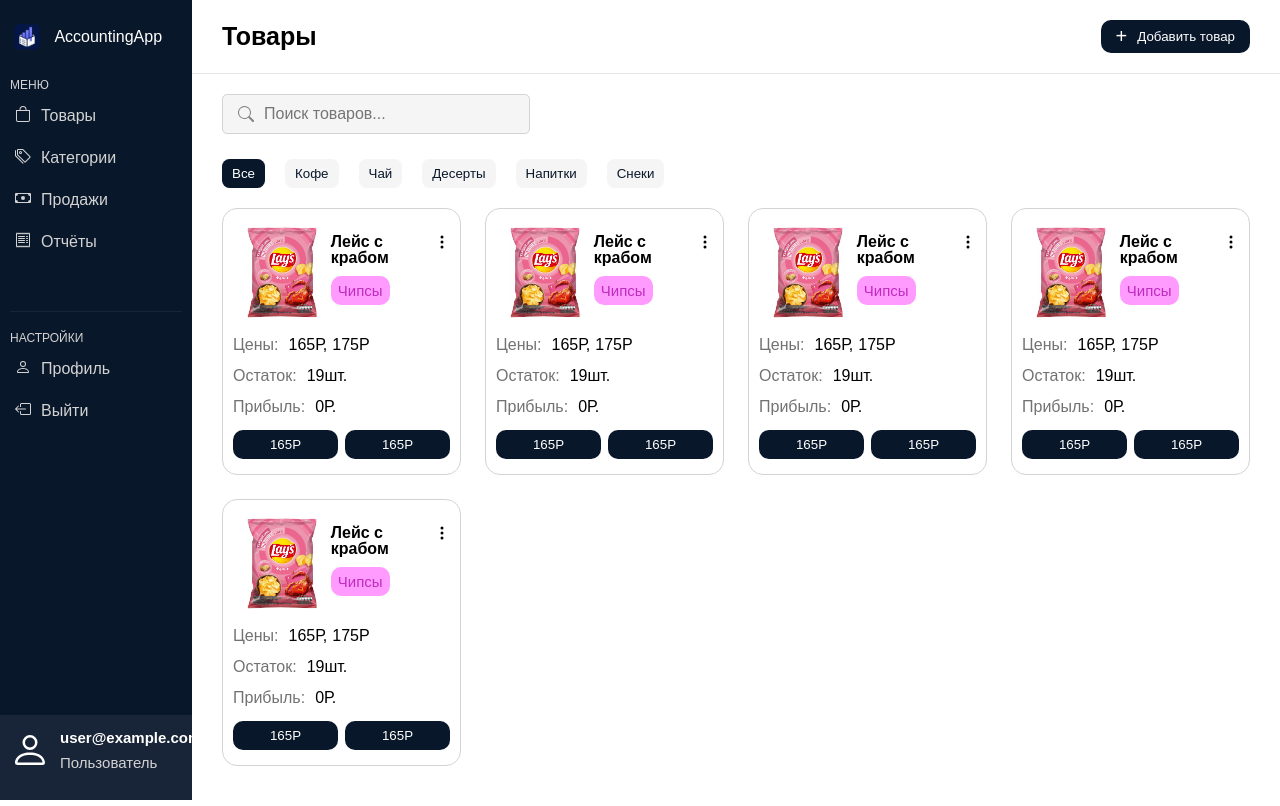
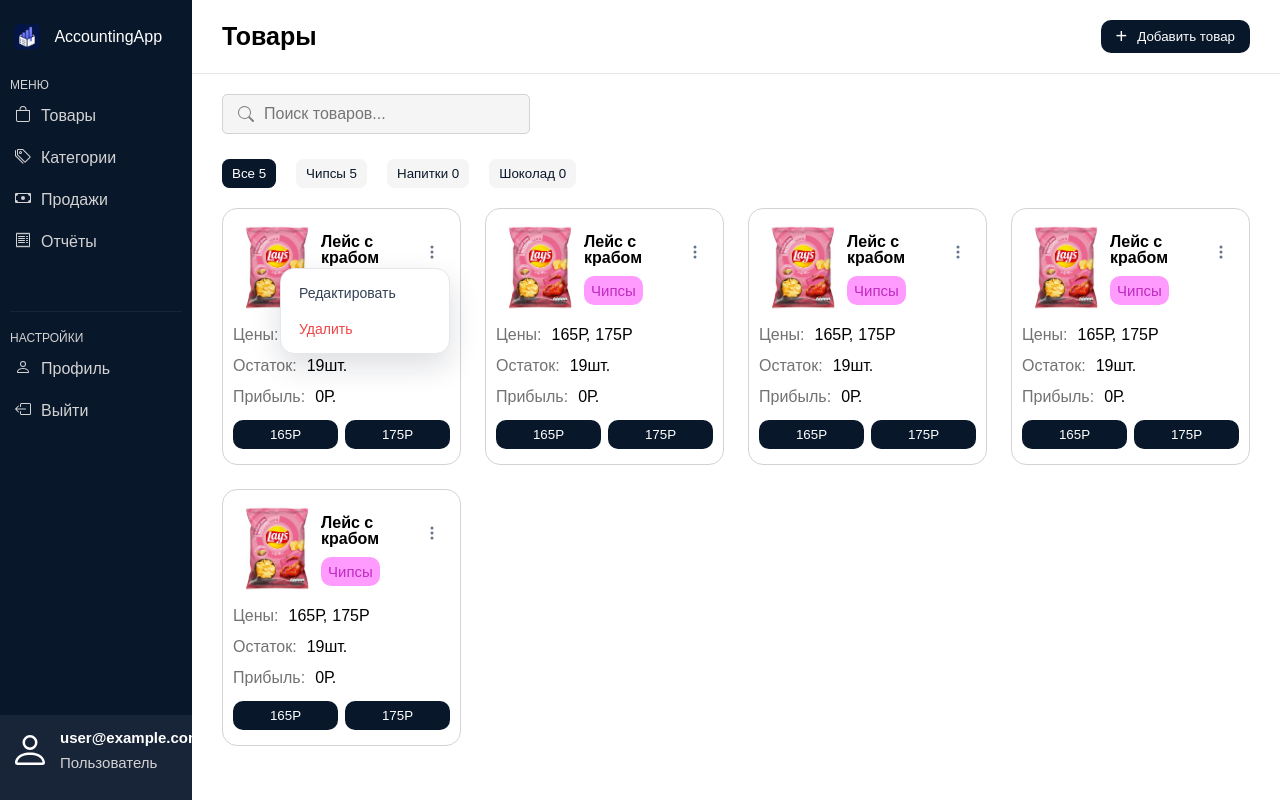
Before and after one commit to weaknumbness/AccountingApp, a React (Vite) app: page / in a window 1280 px wide. Both pictures are taken after a click on the button 442 px from the left and 243 px from the top of the page. Built offline with nearby package versions, Linux system fonts and the light colour scheme; the HTML template or start-up script is replaced by a standard one; a web font is replaced by a local one.

Commit message:
Added animations and count of products in categories

```diff
--- a/src/components/layout/AppBodySection.tsx
+++ b/src/components/layout/AppBodySection.tsx
@@ -1,56 +1,68 @@
 import { useState } from "react";
 import CategoryOfButtons from "../../features/categories/CategoryOfButtons";
 import Cards from "../../features/products/Cards";
-import type { CardData } from "../../types";
+import type { Product } from "../../types";
 import productPicture from "../assets/LaysCrab.jpg";
 
-const handleDelete = () => {};
-const handleSale = () => {};
-const handleChange = () => {};
+const handleSale = (productId: string) => {};
+const handleChange = (productId: string) => {};
 
 export default function AppBodySection() {
-  // Придумать создание уникального айди
-  const [mockCards, setMockCards] = useState<CardData[]>([
+  const categories = ["Чипсы", "Напитки", "Шоколад"];
+
+  const getCategoryCount = (categoryName: string) => {
+    if (categoryName === "Все") {
+      return mockCards.length;
+    }
+    return mockCards.filter((product) => product.category === categoryName)
+      .length;
+  };
+
+  const handleDelete = (productId: string) => {
+    setMockCards((prev) => prev.filter((product) => product.id !== productId));
+  };
+
+  const [mockCards, setMockCards] = useState<Product[]>([
     {
-      id: "xui",
-      price: [165, 175],
-      img: productPicture,
+      id: crypto.randomUUID(),
+      prices: [165, 175],
+      imageUrl: productPicture,
       title: "Лейс с крабом",
       stock: 19,
       profit: 0,
       category: "Чипсы",
     },
     {
-      id: "xui",
-      price: [165, 175],
-      img: productPicture,
+      id: crypto.randomUUID(),
+      prices: [165, 175],
+      imageUrl: productPicture,
       title: "Лейс с крабом",
       stock: 19,
       profit: 0,
       category: "Чипсы",
     },
     {
-      id: "xui",
-      price: [165, 175],
-      img: productPicture,
+      id: crypto.randomUUID(),
+      prices: [165, 175],
+      imageUrl: productPicture,
       title: "Лейс с крабом",
       stock: 19,
       profit: 0,
       category: "Чипсы",
     },
     {
-      id: "xui",
-      price: [165, 175],
-      img: productPicture,
+      id: crypto.randomUUID(),
+      prices: [165, 175],
+      imageUrl: productPicture,
       title: "Лейс с крабом",
       stock: 19,
       profit: 0,
       category: "Чипсы",
     },
     {
-      id: "xui",
-      price: [165, 175],
-      img: productPicture,
+      id: crypto.randomUUID(),
+      prices: [165, 175],
+      imageUrl: productPicture,
       title: "Лейс с крабом",
       stock: 19,
       profit: 0,
@@ -74,7 +86,10 @@
         <input type="text" placeholder="Поиск товаров..." />
       </label>
       <div className="category-buttons">
-        <CategoryOfButtons />
+        <CategoryOfButtons
+          categories={categories}
+          getCountsOfProducts={getCategoryCount}
+        />
       </div>
       <div className="cards-section">
         <Cards
--- a/src/features/categories/CategoryButton.tsx
+++ b/src/features/categories/CategoryButton.tsx
@@ -1,13 +1,14 @@
 type ButtonProps = {
   title: string;
   isActive: boolean;
+  getCountsOfProducts: (categoryName: string) => number;
 };
 
-export default function CategoryButton({ title, isActive }: ButtonProps) {
+export default function CategoryButton({ title, isActive, getCountsOfProducts}: ButtonProps) {
   // Придумать как реализовать активную кнопку
   return (
     <button className={isActive ? "category-button active" : "category-button"}>
-      {title}
+      {title} {getCountsOfProducts(title)}
     </button>
   );
 }
--- a/src/features/categories/CategoryOfButtons.tsx
+++ b/src/features/categories/CategoryOfButtons.tsx
@@ -1,20 +1,27 @@
-import { useState } from "react";
 import CategoryButton from "./CategoryButton";
 
-export default function CategoryOfButtons() {
-  const [buttons, setButtons] = useState<string[]>([
-    "Кофе",
-    "Чай",
-    "Десерты",
-    "Напитки",
-    "Снеки",
-  ]);
+type CategoriesProps = {
+  categories: string[];
+  getCountsOfProducts: (categoryName: string) => number;
+};
 
+export default function CategoryOfButtons({
+  categories,
+  getCountsOfProducts,
+}: CategoriesProps) {
   return (
     <div className="category-buttons">
-      <CategoryButton title="Все" isActive={true}/>
-      {buttons.map((button) => (
-        <CategoryButton title={button} isActive={false} />
+      <CategoryButton
+        title="Все"
+        isActive={true}
+        getCountsOfProducts={getCountsOfProducts}
+      />
+      {categories.map((button) => (
+        <CategoryButton
+          title={button}
+          isActive={false}
+          getCountsOfProducts={getCountsOfProducts}
+        />
       ))}
     </div>
   );
--- a/src/features/products/Card.tsx
+++ b/src/features/products/Card.tsx
@@ -1,30 +1,67 @@
 import { motion } from "motion/react";
-import type { CardProps } from "../../types";
+import type { ProductCardProps } from "../../types";
+import { useState } from "react";
+
+const cardVariants = {
+  hidden: {
+    y: 20,
+    opacity: 0,
+  },
+  visible: {
+    y: 0,
+    opacity: 1,
+  },
+};
 
 export default function Card({
-  id,
-  price,
-  img,
-  title,
-  stock,
-  profit,
+  product,
   onDelete,
   onChange,
   onSale,
-  category,
-}: CardProps) {
+}: ProductCardProps) {
+  const [isDropdownOpen, setIsDropdownOpen] = useState(false);
+
+  const handleToggleDropdown = () => {
+    setIsDropdownOpen((prev) => !prev);
+  };
+
+  const handleDeleteClick = () => {
+    onDelete(product.id);
+    setIsDropdownOpen(false);
+  };
+
   return (
-    <motion.div className="card">
+    <motion.div
+      className="card"
+      layout
+      variants={cardVariants}
+      exit={{
+        opacity: 0,
+        scale: 0.9,
+        y: -12,
+        filter: "blur(4px)",
+      }}
+      transition={{
+        duration: 0.22,
+        ease: "easeOut",
+      }}
+      whileHover={{
+        y: -4,
+      }}
+    >
       <div className="card-header">
         <div className="card-image">
-          <img src={img} alt="" />
+          <img src={product.imageUrl} alt="" />
         </div>
         <div className="card-titleAndCategory">
-          <div className="card-title">{title}</div>
-          <div className="card-category">{category}</div>
+          <div className="card-title">{product.title}</div>
+          <div className="card-category">{product.category}</div>
         </div>
         <div className="card-dropdown">
-          <button className="card-dropdown-button">
+          <button
+            className="card-dropdown-button"
+            onClick={handleToggleDropdown}
+          >
             <svg
               xmlns="http://www.w3.org/2000/svg"
               width="16"
@@ -36,37 +73,53 @@
               <path d="M9.5 13a1.5 1.5 0 1 1-3 0 1.5 1.5 0 0 1 3 0zm0-5a1.5 1.5 0 1 1-3 0 1.5 1.5 0 0 1 3 0zm0-5a1.5 1.5 0 1 1-3 0 1.5 1.5 0 0 1 3 0z" />
             </svg>
           </button>
+          {isDropdownOpen && (
+            <div className="card-dropdown-menu">
+              <button type="button" className="card-dropdown-item">
+                Редактировать
+              </button>
+
+              <button
+                type="button"
+                className="card-dropdown-item card-dropdown-item-danger"
+                onClick={handleDeleteClick}
+              >
+                Удалить
+              </button>
+            </div>
+          )}
         </div>
       </div>
       <div className="card-data">
         <div className="card-price">
-          {price.length === 2 ?
+          {product.prices.length === 2 ?
             <>
               <p>Цены:</p>
               <div className="prices">
-                <div>{price[0]}Р, </div> <div>{price[1]}Р</div>
+                <div>{product.prices[0]}Р, </div>{" "}
+                <div>{product.prices[1]}Р</div>
               </div>
             </>
           : <>
-              <p>Цены:</p> <div>{price[0]} Р</div>
+              <p>Цены:</p> <div>{product.prices[0]} Р</div>
             </>
           }
         </div>
         <div className="card-stock">
-          <p>Остаток:</p> <span>{stock}шт.</span>
+          <p>Остаток:</p> <span>{product.stock}шт.</span>
         </div>
         <div className="card-profit">
-          <p>Прибыль:</p> <span>{profit}Р.</span>
+          <p>Прибыль:</p> <span>{product.profit}Р.</span>
         </div>
       </div>
       <div className="card-buttons">
-        {price.length === 2 ?
+        {product.prices.length === 2 ?
           <>
-            <button className="card-button">{price[0]}Р</button>
-            <button className="card-button">{price[0]}Р</button>
+            <button className="card-button">{product.prices[0]}Р</button>
+            <button className="card-button">{product.prices[1]}Р</button>
           </>
         : <>
-            <button className="card-button">{price[0]}Р</button>
+            <button className="card-button">{product.prices[0]}Р</button>
           </>
         }
       </div>
--- a/src/features/products/Cards.tsx
+++ b/src/features/products/Cards.tsx
@@ -1,12 +1,21 @@
-import { motion } from "framer-motion";
-import type { CardData } from "../../types";
+import { motion, AnimatePresence, stagger } from "motion/react";
+import type { Product } from "../../types";
 import Card from "./Card";
 
 type CardsProps = {
-  cards: CardData[];
-  onDelete: () => void;
-  onChange: () => void;
-  onSale: () => void;
+  cards: Product[];
+  onDelete: (productId: string) => void;
+  onChange: (productId: string) => void;
+  onSale: (productId: string, price: number) => void;
+};
+
+const cardsVariants = {
+  hidden: {},
+  visible: {
+    transition: {
+      delayChildren: stagger(0.2),
+    },
+  },
 };
 
 export default function Cards({
@@ -16,21 +25,23 @@
   onSale,
 }: CardsProps) {
   return (
-    <motion.div className="cards">
+    <motion.div
+      className="cards"
+      initial="hidden"
+      animate="visible"
+      variants={cardsVariants}
+    >
+      <AnimatePresence mode="popLayout">
         {cards.map((card) => (
           <Card
-          id={card.id}
-          price={card.price}
-          img={card.img}
-          title={card.title}
-          stock={card.stock}
-          profit={card.profit}
+            key={card.id}
+            product={card}
             onDelete={onDelete}
             onChange={onChange}
             onSale={onSale}
-          category={card.category}
           />
         ))}
+      </AnimatePresence>
     </motion.div>
   );
 }
--- a/src/styles/newStyle.css
+++ b/src/styles/newStyle.css
@@ -25,6 +25,7 @@
 .side-bar {
   background-color: var(--main-color);
   width: 15%;
+  position: fixed;
   color: var(--grey-color);
   height: 100vh;
   display: flex;
@@ -119,6 +120,7 @@
 
 .main-section {
   width: 100%;
+  margin-left: 15%;
 }
 
 header {
@@ -275,3 +277,78 @@
   border-radius: 10px;
   width: 50%;
 }
+
+.card-dropdown {
+  position: relative;
+}
+
+.card-dropdown-button {
+  width: 36px;
+  height: 36px;
+  border: none;
+  border-radius: 10px;
+  background: transparent;
+  color: #64748b;
+  cursor: pointer;
+
+  display: flex;
+  align-items: center;
+  justify-content: center;
+
+  transition:
+    background-color 0.2s ease,
+    color 0.2s ease;
+}
+
+.card-dropdown-button:hover {
+  background: #f1f5f9;
+  color: #0f172a;
+}
+
+.card-dropdown-menu {
+  position: absolute;
+  top: 44px;
+  right: 0;
+  z-index: 20;
+
+  min-width: 170px;
+  padding: 6px;
+
+  background: #ffffff;
+  border: 1px solid #e5e7eb;
+  border-radius: 14px;
+  box-shadow: 0 12px 30px rgba(15, 23, 42, 0.14);
+}
+
+.card-dropdown-item {
+  width: 100%;
+  padding: 10px 12px;
+
+  border: none;
+  border-radius: 10px;
+  background: transparent;
+
+  font-size: 14px;
+  font-weight: 500;
+  text-align: left;
+  color: #334155;
+
+  cursor: pointer;
+  transition:
+    background-color 0.2s ease,
+    color 0.2s ease;
+}
+
+.card-dropdown-item:hover {
+  background: #f8fafc;
+  color: #0f172a;
+}
+
+.card-dropdown-item-danger {
+  color: #ef4444;
+}
+
+.card-dropdown-item-danger:hover {
+  background: #fef2f2;
+  color: #dc2626;
+}
```
Also changed, not shown: src/types/index.ts (+10 -9 lines). Lines whose indentation alone changed are shown as unchanged.
